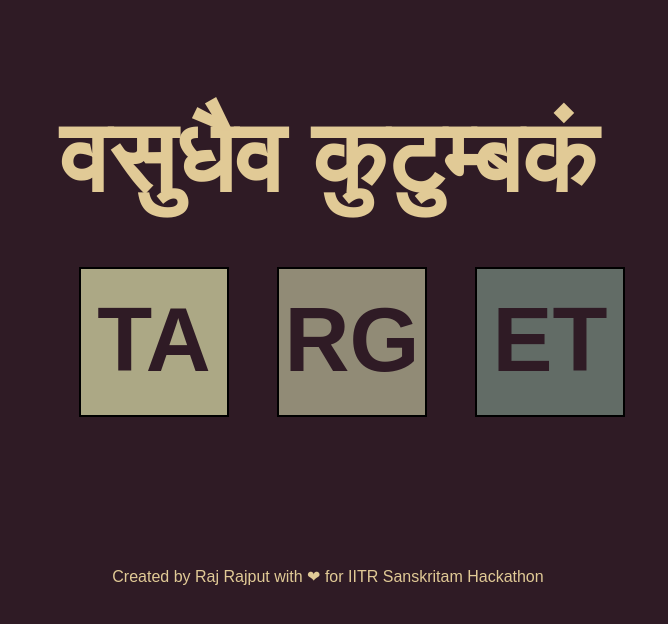
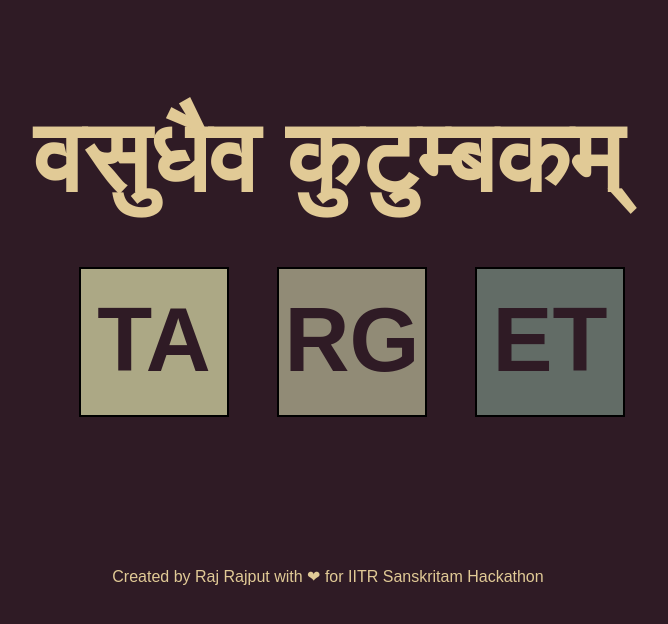
Before and after one commit to rajput0/iitr-hackathon-front-page, a plain HTML site: page index.html in a window 1280 px wide. Shown: the whole page, without its empty margins (312-980 px from the left). Drawn offline with Linux system fonts and the light colour scheme.

Commit message:
Changed vasudev-kutumbakam error

```diff
--- a/index.html
+++ b/index.html
@@ -7,7 +7,7 @@
     <title>Sanskritam</title>
 </head>
 <body>
-    <h1 id="heading">वसुधैव कुटुम्बकं</h1>
+    <h1 id="heading">वसुधैव कुटुम्बकम्</h1>
     <main>
         <div class="container">
             <div class="tile" id="TA"><a href="https://www.sanskritbindu.ml/" target="_blank"><span class="text">TA</span></a></div>
```
